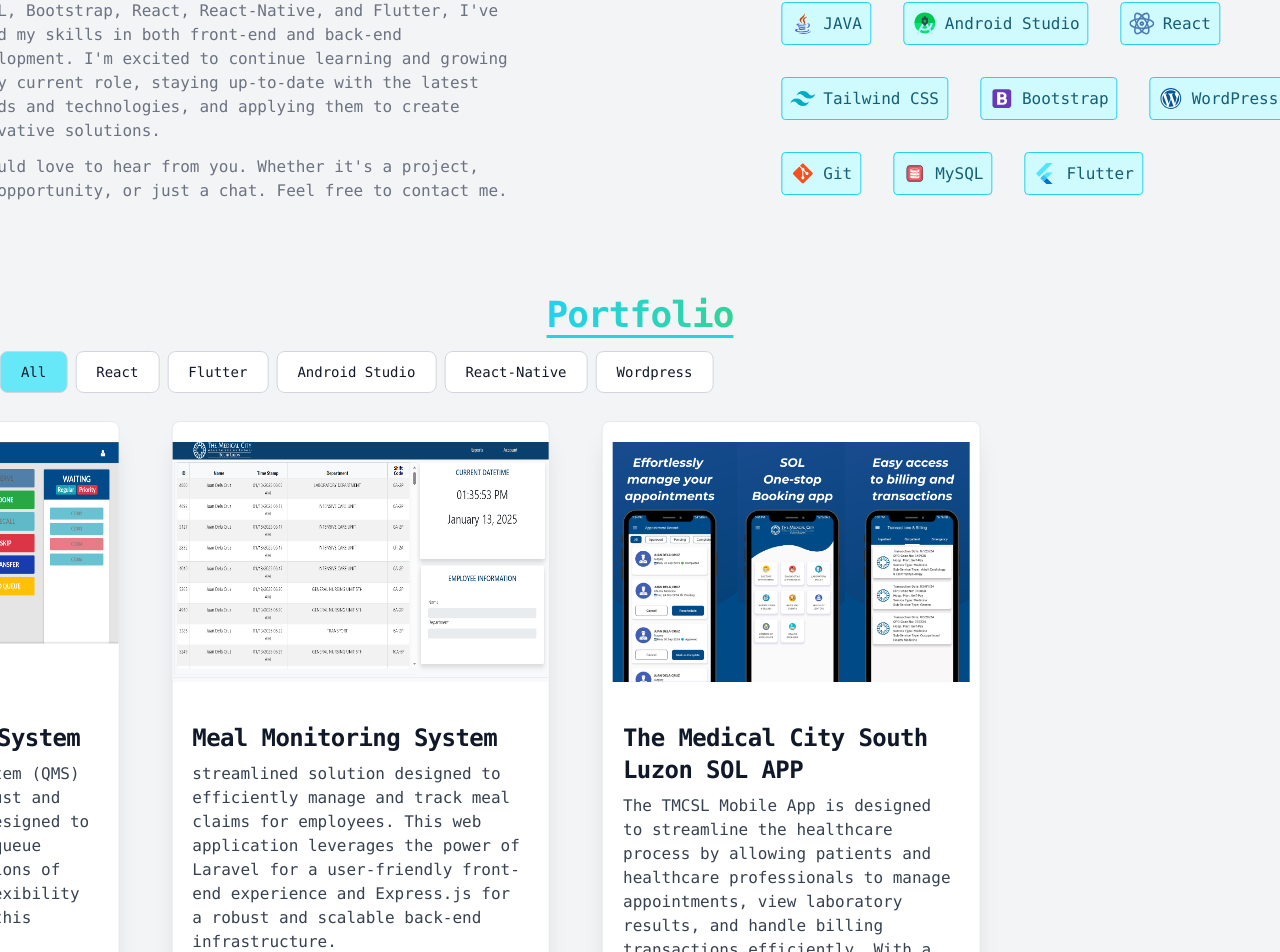
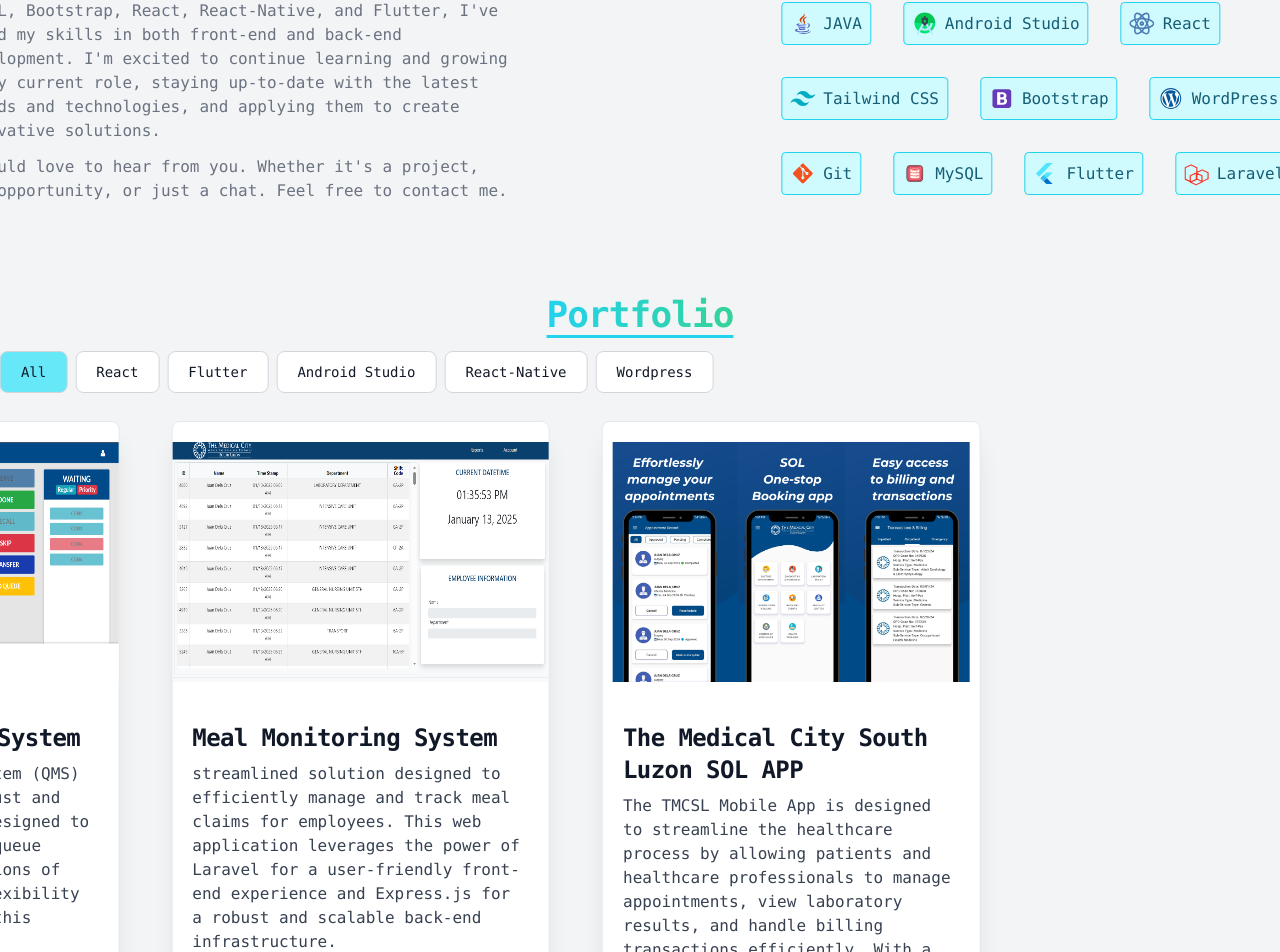
Before and after one commit to ronnelb-dev/portfolio, a React (Create React App) app: page / in a window 1280 px wide. Shown: the part 1137-2089 px from the top of the page. Built offline with nearby package versions, Linux system fonts and the light colour scheme.

Commit message:
setup gh-pages

```diff
--- a/src/Components/AboutMeSection.js
+++ b/src/Components/AboutMeSection.js
@@ -112,6 +112,13 @@
                                     </svg>
                                     Flutter
                                 </span>
+
+                                <span class="m-4 bg-cyan-100 text-cyan-800 text-s font-medium inline-flex items-center p-2 rounded dark:bg-gray-700 dark:text-cyan-400 border border-cyan-400">
+                                    <svg class="mr-2" xmlns="http://www.w3.org/2000/svg" viewBox="0 0 24 24" width="25" height="25" fill="#FF2D20">
+                                        <path d="M6.63 3.26a.5.5 0 0 0-.41 0L.54 5.91a.5.5 0 0 0-.29.45v11.16c0 .19.11.37.29.45l5.68 2.65a.5.5 0 0 0 .41 0l5.68-2.65a.5.5 0 0 0 .29-.45V6.36a.5.5 0 0 0-.29-.45L6.63 3.26zm-.2 1.02 5.06 2.36v10.43l-5.06 2.36-5.06-2.36V6.64l5.06-2.36zM17.37 8.16a.5.5 0 0 0-.41 0l-5.68 2.65a.5.5 0 0 0-.29.45v5.91c0 .19.11.37.29.45l5.68 2.65a.5.5 0 0 0 .41 0l5.68-2.65a.5.5 0 0 0 .29-.45v-5.91a.5.5 0 0 0-.29-.45l-5.68-2.65zm-.2 1.02 5.06 2.36v5.34l-5.06 2.36-5.06-2.36v-5.34l5.06-2.36zM11.5 11.12a.5.5 0 0 0-.41 0L5.41 13.77a.5.5 0 0 0-.29.45v5.91c0 .19.11.37.29.45l5.68 2.65a.5.5 0 0 0 .41 0l5.68-2.65a.5.5 0 0 0 .29-.45v-5.91a.5.5 0 0 0-.29-.45l-5.68-2.65zm-.2 1.02 5.06 2.36v5.34l-5.06 2.36-5.06-2.36v-5.34l5.06-2.36z" />
+                                    </svg>
+                                    Laravel
+                                </span>
                             </div>
                         </Slide>
                     </div>
```
